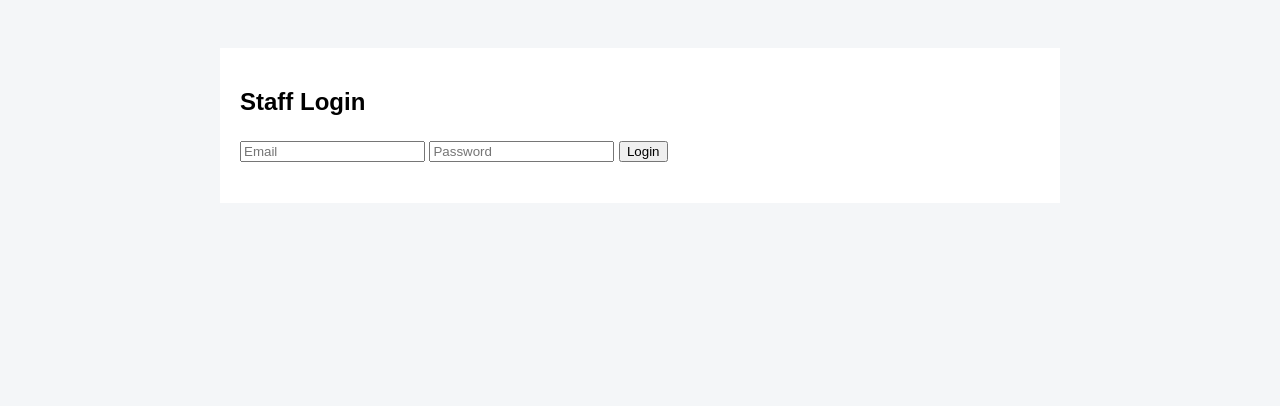
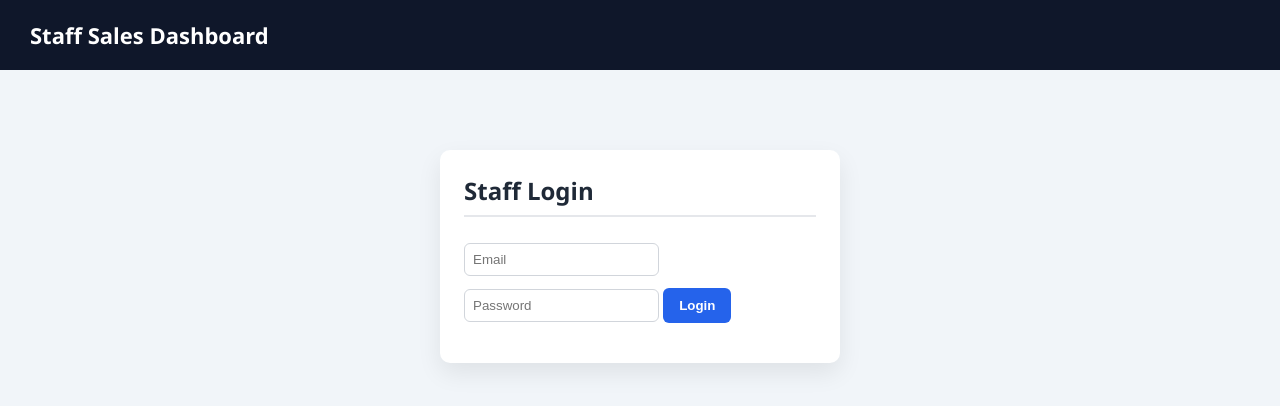
Before and after one commit to Stenin2002/lead-crm, a plain HTML site: page staff.html in a window 1280 px wide. Drawn offline with Linux system fonts and the light colour scheme; no server answers.

Commit message:
Refactor staff dashboard layout and styles
Updated layout and styling for the staff dashboard, improved login interface, and enhanced lead display.

```diff
--- a/staff.html
+++ b/staff.html
@@ -1,23 +1,104 @@
 <!DOCTYPE html>
-<html>
+<html lang="en">
 <head>
-  <title>Staff Sales Dashboard</title>
+  <meta charset="UTF-8">
+  <title>Staff Dashboard | Mini-CRM</title>
 
+  <!-- Firebase -->
   <script src="https://www.gstatic.com/firebasejs/9.23.0/firebase-app-compat.js"></script>
   <script src="https://www.gstatic.com/firebasejs/9.23.0/firebase-firestore-compat.js"></script>
   <script src="https://www.gstatic.com/firebasejs/9.23.0/firebase-auth-compat.js"></script>
 
   <style>
-    body { font-family: Arial; background: #f4f6f8; padding: 40px; }
-    .card { background: white; padding: 20px; max-width: 800px; margin: auto; }
-    .lead { border-bottom: 1px solid #ccc; padding: 10px 0; }
-    input, select { margin: 5px 0; }
+    * { box-sizing: border-box; }
+
+    body {
+      margin: 0;
+      font-family: "Segoe UI", Roboto, Arial, sans-serif;
+      background: #f1f5f9;
+      color: #1f2937;
+    }
+
+    header {
+      background: #0f172a;
+      color: white;
+      padding: 20px 30px;
+    }
+
+    header h1 {
+      margin: 0;
+      font-size: 22px;
+    }
+
+    .container {
+      max-width: 1100px;
+      margin: 30px auto;
+      padding: 0 20px;
+    }
+
+    .card {
+      background: white;
+      border-radius: 10px;
+      padding: 24px;
+      box-shadow: 0 10px 25px rgba(0,0,0,0.08);
+    }
+
+    h2 {
+      margin-top: 0;
+      border-bottom: 2px solid #e5e7eb;
+      padding-bottom: 8px;
+    }
+
+    input, select {
+      padding: 8px;
+      margin-top: 6px;
+      border-radius: 6px;
+      border: 1px solid #d1d5db;
+    }
+
+    button {
+      margin-top: 12px;
+      padding: 10px 16px;
+      background: #2563eb;
+      color: white;
+      border: none;
+      border-radius: 6px;
+      cursor: pointer;
+      font-weight: 600;
+    }
+
+    .lead {
+      padding: 14px 0;
+      border-bottom: 1px solid #e5e7eb;
+    }
+
+    .lead:last-child { border-bottom: none; }
+
+    .badge {
+      background: #e5e7eb;
+      border-radius: 12px;
+      padding: 4px 10px;
+      font-size: 12px;
+      margin-left: 8px;
+    }
+
+    .login {
+      max-width: 400px;
+      margin: 80px auto;
+    }
   </style>
 </head>
 
 <body>
 
-<div class="card" id="loginCard">
+<header>
+  <h1>Staff Sales Dashboard</h1>
+</header>
+
+<div class="container">
+
+  <!-- LOGIN -->
+  <div class="card login" id="loginCard">
     <h2>Staff Login</h2>
     <input id="email" placeholder="Email">
     <input id="password" type="password" placeholder="Password">
@@ -25,9 +106,12 @@
     <p id="loginStatus"></p>
   </div>
 
+  <!-- DASHBOARD -->
   <div class="card" id="dashboard" style="display:none;">
     <h2>Sales Pipeline</h2>
     <div id="leads"></div>
+  </div>
+
 </div>
 
 <script>
@@ -44,13 +128,11 @@ firebase.initializeApp(firebaseConfig);
 const db = firebase.firestore();
 const auth = firebase.auth();
 
-/* LOGIN */
 function login() {
   auth.signInWithEmailAndPassword(email.value, password.value)
-    .catch(e => loginStatus.innerText = e.message);
+    .catch(e => loginStatus.textContent = e.message);
 }
 
-/* AUTH STATE */
 auth.onAuthStateChanged(user => {
   if (user) {
     loginCard.style.display = "none";
@@ -59,7 +141,6 @@ auth.onAuthStateChanged(user => {
   }
 });
 
-/* REAL-TIME LEADS */
 function loadLeads() {
   db.collection("leads").orderBy("createdAt", "desc")
     .onSnapshot(snapshot => {
@@ -68,8 +149,9 @@ function loadLeads() {
         const l = doc.data();
         leads.innerHTML += `
           <div class="lead">
-            <b>${l.name}</b> (${l.email})<br>
-            Value: €${l.value}<br>
+            <strong>${l.name}</strong> — ${l.company || "N/A"}
+            <span class="badge">${l.stage}</span><br>
+            €${l.value} · ${l.email}<br>
             Stage:
             <select onchange="updateStage('${doc.id}', this.value)">
               ${["New","Contacted","Qualified","Proposal","Won","Lost"]
```
Lines whose indentation alone changed are shown as unchanged.
